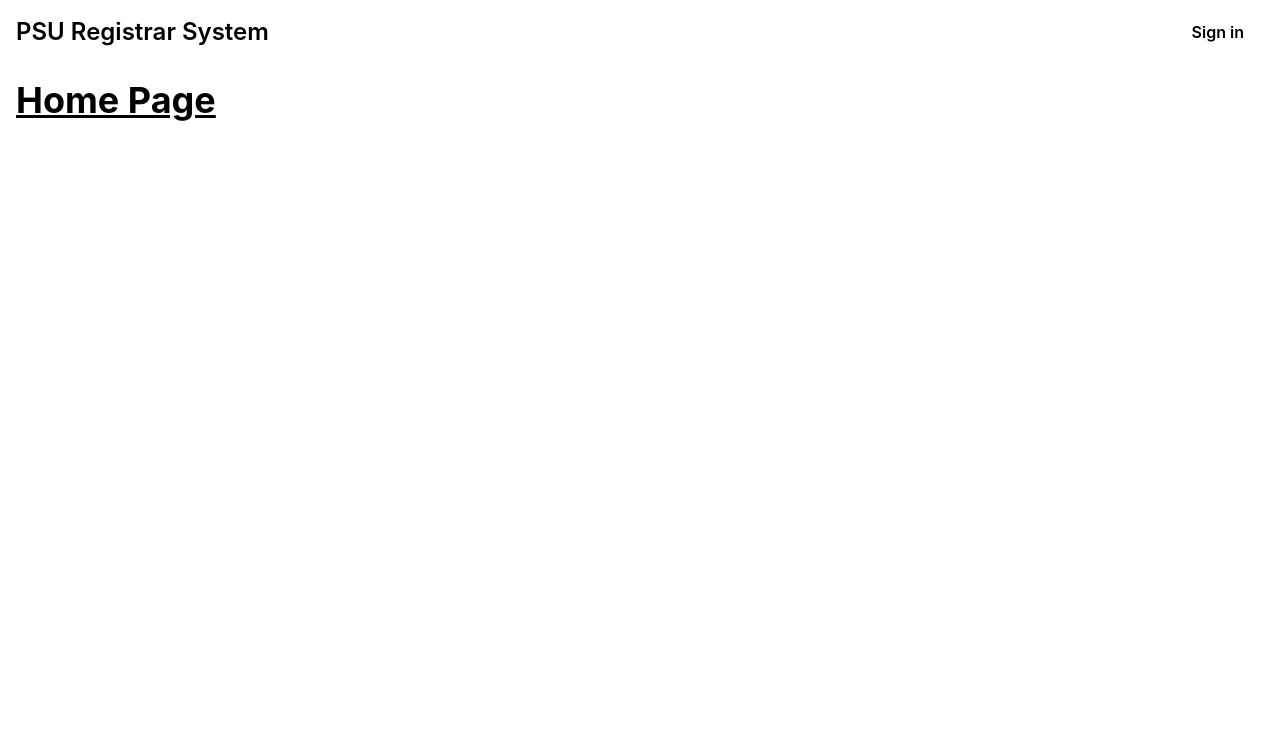
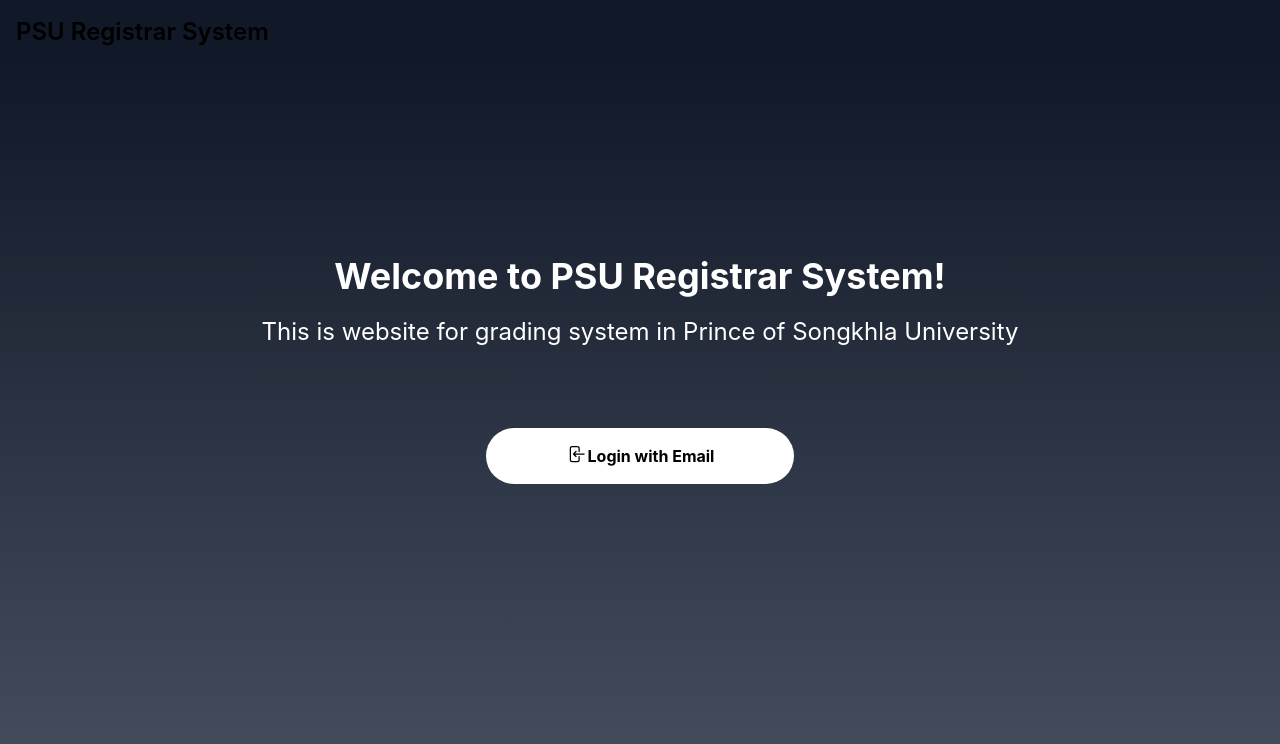
Before and after one commit to Worachat-Songmuangnu/registrar-system, a React (Create React App) app in the folder frontend/: page / in a window 1280 px wide. Shown: the top 744 px of the page. Built offline with nearby package versions, Linux system fonts and the light colour scheme.

Commit message:
add: home page decoration

```diff
--- a/frontend/src/App.js
+++ b/frontend/src/App.js
@@ -9,31 +9,33 @@
 import SignIn from "./pages/SignIn";
 import { ProtectedRoute } from "./context/ProtectedRoute";
 import { AuthProvider } from "./context/useAuth";
+import { ProtectedStudentRoute } from "./context/ProtectedStudentRoute";
+import { ProtectedTeacherRoute } from "./context/ProtectedTeacherRoute";
 
 function App() {
   return (
     <>
       <AuthProvider>
         <NavigationBar />
-        <div className="max-w-screen-xl flex flex-wrap items-center justify-between mx-auto p-4">
         <Routes element={<NavigationBar />}>
           <Route path="/" element={<Home />} />
 
+          {/* <div className="max-w-screen-xl flex flex-wrap items-center justify-between mx-auto p-4"> */}
           {/* Student */}
           <Route
             path="/student"
             element={
-                <ProtectedRoute>
+              <ProtectedStudentRoute>
                 <Student />
-                </ProtectedRoute>
+              </ProtectedStudentRoute>
             }
           />
           <Route
             path="/student/dashboard"
             element={
-                <ProtectedRoute>
+              <ProtectedStudentRoute>
                 <StudentDashboard />
-                </ProtectedRoute>
+              </ProtectedStudentRoute>
             }
           />
 
@@ -41,24 +43,24 @@
           <Route
             path="/teacher"
             element={
-                <ProtectedRoute>
+              <ProtectedTeacherRoute>
                 <Teacher />
-                </ProtectedRoute>
+              </ProtectedTeacherRoute>
             }
           />
           <Route
             path="/teacher/dashboard"
             element={
-                <ProtectedRoute>
+              <ProtectedTeacherRoute>
                 <TeacherDashboard />
-                </ProtectedRoute>
+              </ProtectedTeacherRoute>
             }
           />
 
           {/* SignIn */}
           <Route path="/login" element={<SignIn />} />
+          {/* </div> */}
         </Routes>
-        </div>
       </AuthProvider>
     </>
   );
--- a/frontend/src/components/NavBar.js
+++ b/frontend/src/components/NavBar.js
@@ -4,13 +4,15 @@
   const { user, logout } = useAuth();
   return (
     <>
-      <nav className="bg-white border-gray-200 dark:bg-gray-900">
-        <div className="max-w-screen-xl flex flex-row items-center justify-between mx-auto p-4">
+      <nav className="bg-gray-900">
+        <div className="max-w-screen-xl flex flex-row items-center justify-between mx-auto p-4 ">
+          <div className="w-1/6">
             <a href="/" className="flex items-center space-x-3 rtl:space-x-reverse">
               <span className="self-center text-2xl font-semibold whitespace-nowrap dark:text-white">
                 PSU Registrar System
               </span>
             </a>
+          </div>
           <div className="items-center justify-between" id="navbar-user">
             <ul className="flex flex-col font-medium p-4 md:p-0 mt-4 border border-gray-100 rounded-lg bg-gray-50 md:space-x-8 rtl:space-x-reverse md:flex-row md:mt-0 md:border-0 md:bg-white dark:bg-gray-800 md:dark:bg-gray-900 dark:border-gray-700">
               {user && user.role == "student" && (
@@ -31,26 +33,22 @@
                     className="block py-2 px-3 text-gray-900 rounded hover:bg-gray-100 md:hover:bg-transparent md:hover:text-blue-700 md:p-0 dark:text-white md:dark:hover:text-blue-500 dark:hover:bg-gray-700 dark:hover:text-white md:dark:hover:bg-transparent dark:border-gray-700"
                   >
                     {/* Teacher Dashboard */}
-                    Teacher
+                    Dashboard
                   </a>
                 </li>
               )}
             </ul>
           </div>
-          {user ? (
+          <div className="w-1/6">
+            {user && (
               <div className="text-white">
                 Login as:{" "}
                 <span className="hover:underline">
                   <a onClick={logout}> {user.email} </a>
                 </span>
               </div>
-          ) : (
-            <div className="px-5 py-1 bg-white rounded-full font-semibold ">
-              <a className="" href="/login">
-                Sign in
-              </a>
+            )}
           </div>
-          )}
         </div>
       </nav>
     </>
--- /dev/null
+++ b/frontend/src/context/ProtectedStudentRoute.js
@@ -0,0 +1,26 @@
+import { useNavigate } from "react-router";
+import { useAuth } from "./useAuth";
+import { useEffect } from "react";
+
+export const ProtectedStudentRoute = ({ children }) => {
+  const { user } = useAuth();
+  const navigate = useNavigate();
+  useEffect(() => {
+    if (!user) {
+      navigate("/login", { replace: true });
+    }
+  }, [user, navigate]);
+  if (!user || user.role != "student") {
+    return (
+      <>
+        <div className="container mt-20 text-center ">
+          <p className="text-4xl font-bold mb-5">You must Login as Student!</p>
+          <a href="/teacher/dashboard" className=" text-xl underline">
+            Go Back
+          </a>
+        </div>
+      </>
+    );
+  }
+  return <div className="max-w-screen-xl flex flex-wrap items-center justify-between mx-auto p-4">{children}</div>;
+};
--- /dev/null
+++ b/frontend/src/context/ProtectedTeacherRoute.js
@@ -0,0 +1,26 @@
+import { useNavigate } from "react-router";
+import { useAuth } from "./useAuth";
+import { useEffect } from "react";
+
+export const ProtectedTeacherRoute = ({ children }) => {
+  const { user } = useAuth();
+  const navigate = useNavigate();
+  useEffect(() => {
+    if (!user) {
+      navigate("/login", { replace: true });
+    }
+  }, [user, navigate]);
+  if (!user || user.role != "teacher") {
+    return (
+      <>
+        <div className="container mt-20 text-center ">
+          <p className="text-4xl font-bold mb-5">You must Login as Teacher!</p>
+          <a href="/student/dashboard" className=" text-xl underline">
+            Go Back
+          </a>
+        </div>
+      </>
+    );
+  }
+  return <div className="max-w-screen-xl flex flex-wrap items-center justify-between mx-auto p-4">{children}</div>;
+};
--- a/frontend/src/pages/Home.js
+++ b/frontend/src/pages/Home.js
@@ -1,7 +1,23 @@
+import { useNavigate } from "react-router-dom";
+
 export default function Home() {
+  const navigate = useNavigate();
+
   return (
-    <div>
-      <h1 className="text-4xl font-bold underline">Home Page</h1>
+    <div className="h-screen flex flex-col w-full bg-gradient-to-b from-gray-900 to-gray-600 ">
+      <div className="flex flex-col justify-items-center items-center ">
+        <p className="text-white text-4xl font-bold mt-48">Welcome to PSU Registrar System!</p>
+        <p className="text-white text-2xl  mt-5 mb-20">
+          This is website for grading system in Prince of Songkhla University
+        </p>
+        <button
+          onClick={() => navigate("/login")}
+          className="text-black font-bold  bg-white px-20 py-4 mb-5 rounded-full flex flex-row gap-0.5  "
+        >
+          <img src="./icons/login.svg" className="w-5" />
+          <p className="">Login with Email</p>
+        </button>
+      </div>
     </div>
   );
 }
```
Also changed, not shown: frontend/public/icons/login.svg (added), frontend/public/icons/logout.svg (added). Lines whose indentation alone changed are shown as unchanged.
